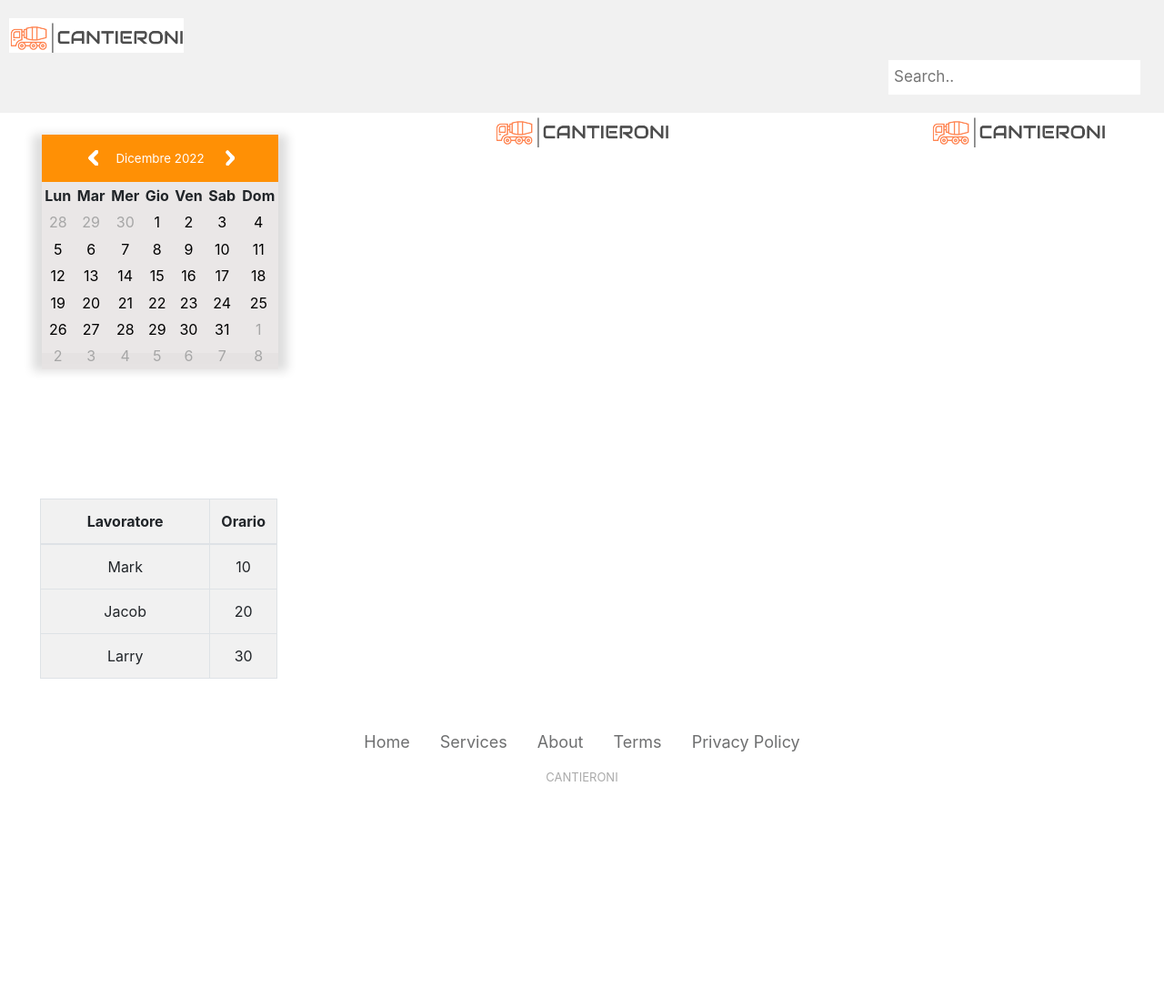
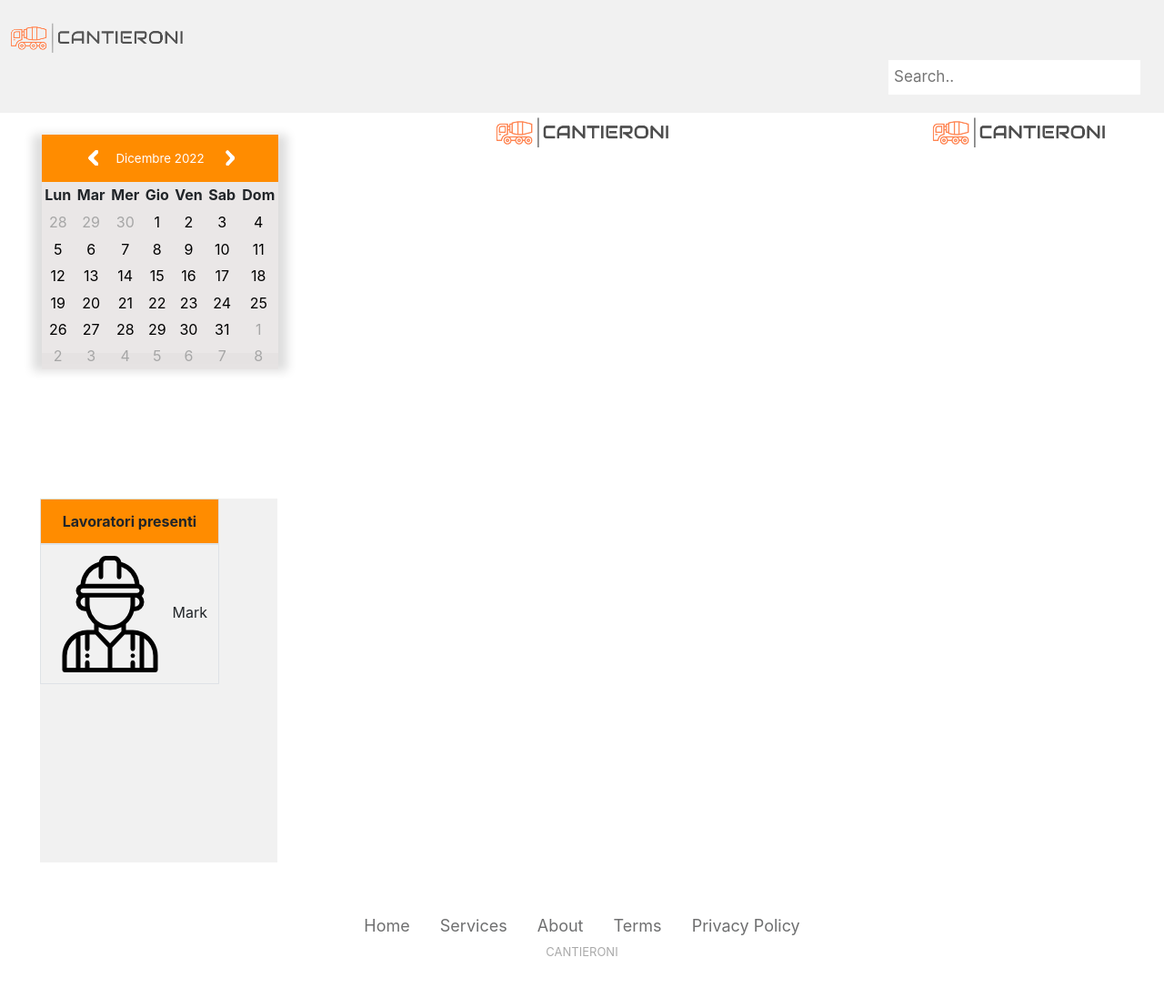
Before and after one commit to MeruemMeurel/cantieroni, a PHP site: page /interfacce/index.html in a window 1280 px wide. Shown: the whole page at 91% size. Before the commit the page ends 859 px from the top, so only its background shows below. Run offline with PHP 8.4, Linux system fonts and the light colour scheme.

Commit message:
-nuovo logo -correzione lista presenza (muori uccetta), anche dei colori -cambio logo nel login e registrazione

```diff
--- a/Cantieroni/css/calendario.css
+++ b/Cantieroni/css/calendario.css
@@ -7,8 +7,8 @@
 }
 
 .calendar {
-  margin-top: 3%;
-  margin-bottom: 3%;
+  margin-top: 10px;
+  margin-bottom: 0px;
   /*width: 25%;*/
   height: 60%;
   box-shadow: 0 10px 10px 10px #dedede;
@@ -30,7 +30,7 @@
   margin: 0;
   padding: 0;
   overflow: hidden;
-  background-color: rgba(255, 142, 0, 0.98);
+  background-color: darkorange;
 }
 
 .calendar .head li {
@@ -110,14 +110,6 @@
   margin-left: 25% !important;
 }
 
-.calendar-div {
-
-  width: 20vw;
-  height: 50vh;
-
-  background-color: white;
-}
-
 .piantina-div img {
   width: 57vw;
   height: 75vh;
@@ -162,7 +154,7 @@
 
 .person-div li {
   align-items: center;
-  margin: 15px 10px 15px 5px;
+  margin: 15% 10% 15% 5%;
   float: left;
 }
 
--- a/Cantieroni/css/footer.css
+++ b/Cantieroni/css/footer.css
@@ -51,7 +51,7 @@
   }
 
   .footer-basic .copyright {
-    margin-top:15px;
+    margin-top:5px;
     text-align:center;
     font-size:13px;
     color:#aaa;
--- a/Cantieroni/css/listapresenze.css
+++ b/Cantieroni/css/listapresenze.css
@@ -1,15 +1,20 @@
+
 #lista{
+    overflow:scroll;
+    border-collapse:collapse;
     width: 90%;
     display: block;
-    margin-top: 0px;
     background-color: #f1f1f1;
     margin-left: 10%;
+    height: 50vh;
 }
 
 #lavoratore{
+    background-color: darkorange;
     width: 100%;
 }
 
-#orario{
-    width: 100%;
+th{
+    position: sticky;
+    top:0;
 }
--- a/Cantieroni/interfacce/header.html
+++ b/Cantieroni/interfacce/header.html
@@ -1,7 +1,7 @@
 
 
     <div class="header">
-        <img href="index.php" src="../img/logo login.png">
+        <img href="index.html" src="../img/logo_login_senza_background.png">
 
         <div class="btn-group" role="group" aria-label="Basic radio toggle button group">
 
--- a/Cantieroni/interfacce/index.html
+++ b/Cantieroni/interfacce/index.html
@@ -5,24 +5,16 @@
     <title>Home</title>
     <meta charset="UTF-8">
     <meta name="viewport" content="width=device-width, initial-scale=1">
+    <!-- CSS only -->
     <link rel="stylesheet" href="../css/index.css">
     <link rel="stylesheet" href="../css/header.css">
-    <!-- CSS only -->
-    <link href="https://cdn.jsdelivr.net/npm/bootstrap@5.2.2/dist/css/bootstrap.min.css" rel="stylesheet" integrity="sha384-Zenh87qX5JnK2Jl0vWa8Ck2rdkQ2Bzep5IDxbcnCeuOxjzrPF/et3URy9Bv1WTRi" crossorigin="anonymous">
-   <!-- <link rel="stylesheet" href="css/index.css"> -->
-
-
    <link rel="stylesheet" href="../css/footer.css">
    <link rel="stylesheet" href="../css/listapresenze.css">
    <link rel="stylesheet" href="../css/calendario.css">
    <link href='https://fonts.googleapis.com/css?family=Poppins' rel='stylesheet'>
    <link rel="stylesheet" href="https://cdn.jsdelivr.net/npm/bootstrap@4.3.1/dist/css/bootstrap.min.css" integrity="sha384-ggOyR0iXCbMQv3Xipma34MD+dH/1fQ784/j6cY/iJTQUOhcWr7x9JvoRxT2MZw1T" crossorigin="anonymous">
-
-    <!-- <script src="https://code.jquery.com/jquery-3.3.1.js"  integrity="sha256-2Kok7MbOyxpgUVvAk/HJ2jigOSYS2auK4Pfzbm7uH60=" crossorigin="anonymous"></script>    -->
-    <!-- <script src="https://code.jquery.com/jquery-3.3.1.slim.min.js" integrity="sha384-q8i/X+965DzO0rT7abK41JStQIAqVgRVzpbzo5smXKp4YfRvH+8abtTE1Pi6jizo" crossorigin="anonymous"></script> -->
     <script src="https://ajax.googleapis.com/ajax/libs/jquery/3.6.0/jquery.min.js"></script>
     <script src="https://cdn.jsdelivr.net/npm/popper.js@1.14.7/dist/umd/popper.min.js" integrity="sha384-UO2eT0CpHqdSJQ6hJty5KVphtPhzWj9WO1clHTMGa3JDZwrnQq4sF86dIHNDz0W1" crossorigin="anonymous"></script>
-    <!-- <script src="https://cdn.jsdelivr.net/npm/bootstrap@4.3.1/dist/js/bootstrap.min.js" integrity="sha384-JjSmVgyd0p3pXB1rRibZUAYoIIy6OrQ6VrjIEaFf/nJGzIxFDsf4x0xIM+B07jRM" crossorigin="anonymous"></script> -->
 
     <script src="../js/calendario.js"></script>
     <link rel="stylesheet" href="https://cdnjs.cloudflare.com/ajax/libs/ionicons/2.0.1/css/ionicons.min.css">
--- a/Cantieroni/interfacce/listapresenze.html
+++ b/Cantieroni/interfacce/listapresenze.html
@@ -1,24 +1,21 @@
- <div class="table-responsive">
+<script>
+var array=Array(5);
+
+
+</script>
+    <div class="table-responsive">
         <table id="lista" class="table table-bordered">
     <thead>
-        <tr>
-            <th scope="col" id="lavoratore">Lavoratore</th>
-            <th scope="col" id="orario">Orario</th>
+        <tr >
+            <th scope="col" id="lavoratore">Lavoratori presenti</th>
+
         </tr>
     </thead>
     <tbody>
-        <tr>
-            <td>Mark</td>
-            <td>10</td>
+        <tr >
+            <td colspan="0"><img src="../img/immagine_profilo_default.png" > Mark</td>
         </tr>
-        <tr>
-            <td>Jacob</td>
-            <td>20</td>
-        </tr>
-        <tr>
-            <td>Larry</td>
-            <td>30</td>
-        </tr>
+
     </tbody>
     </table>
     </div>
--- a/Cantieroni/interfacce/login.html
+++ b/Cantieroni/interfacce/login.html
@@ -16,7 +16,7 @@
             <h2 class="active"> Login </h2>
             <!-- Icon -->
             <div class="fadeIn first">
-            <img src="../img/logo login.png" />
+            <img src="../img/logo_login_senza_background.png" />
             </div>
 
             <!-- Login Form -->
--- a/Cantieroni/interfacce/registrati.html
+++ b/Cantieroni/interfacce/registrati.html
@@ -15,7 +15,7 @@
             <h2 class="active"> Registrati </h2>
             <!-- Icon -->
             <div class="fadeIn first">
-            <img src="../img/logo login.png" />
+            <img src="../img/logo_login_senza_background.png" />
             </div>
 
             <!-- Registration Form -->
```
Also changed, not shown: Cantieroni/img/immagine_profilo_default.png (added), Cantieroni/img/logo_login_senza_background.png (added).
